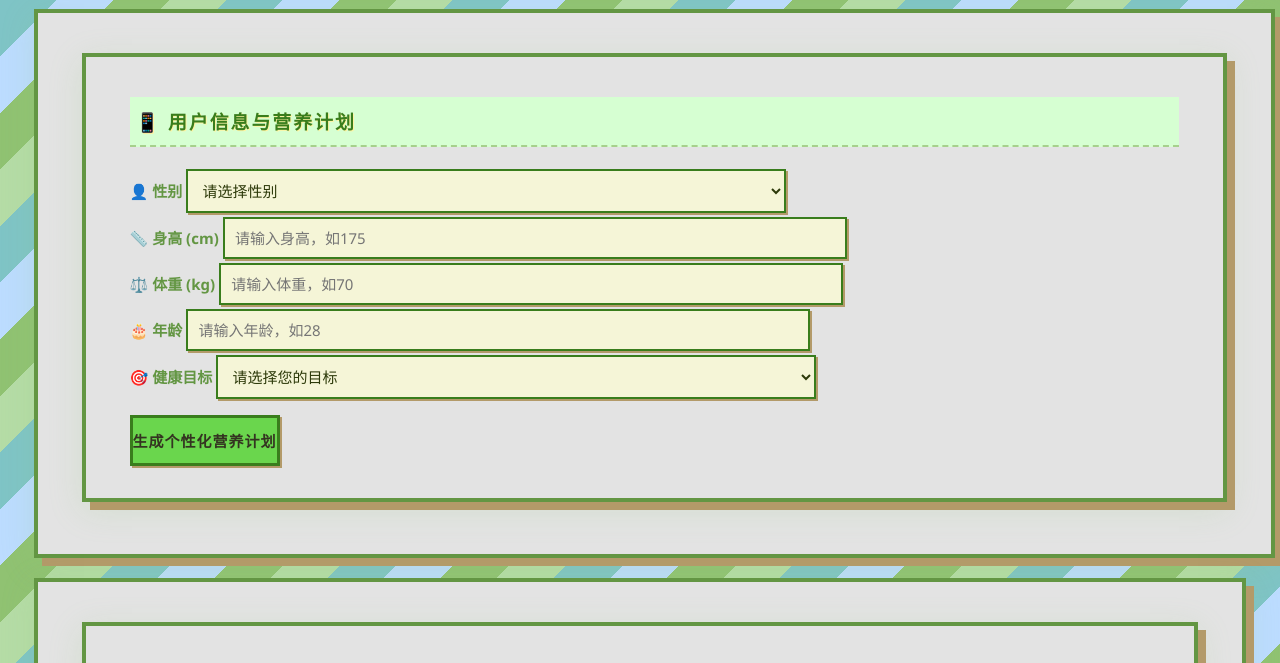
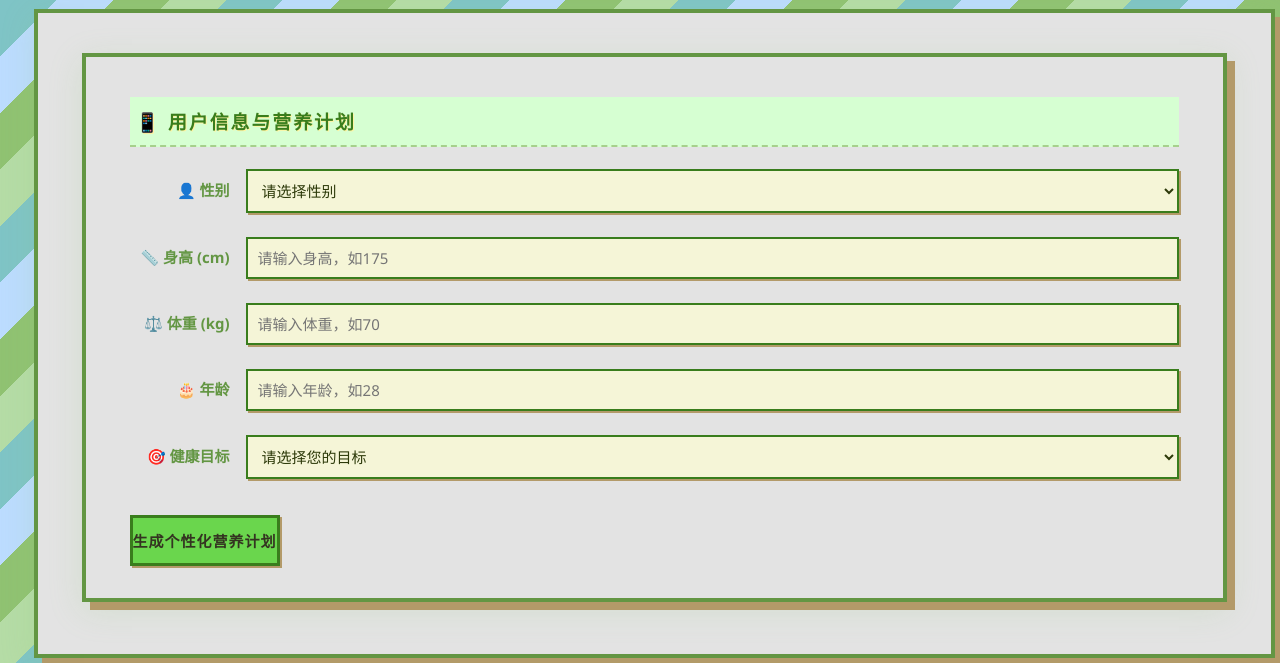
Before and after one commit to ZeusswwwW/nutrition-tracker, a plain HTML site: page index.html in a window 1280 px wide. Shown: the part 113-776 px from the top of the page. Drawn offline with Linux system fonts and the light colour scheme.

Commit message:
Add files via upload
update index.html

```diff
--- a/index.html
+++ b/index.html
@@ -107,9 +107,10 @@ input, select, textarea {
     margin-bottom: 4px;
     outline: none;
     transition: border 0.14s, box-shadow 0.16s;
-    width: 98%;
-    min-width: 260px;
-    max-width: 600px;
+    width: 100%;
+    min-width: 0;
+    max-width: 100%;
+    box-sizing: border-box;
 }
 input:focus, select:focus, textarea:focus {
     border-color: #6ad64d;
@@ -239,6 +240,26 @@ input:focus, select:focus, textarea:focus {
 
 .form-group label {
     font-size: 15px; color: #639643; font-weight: 600; margin-bottom: 7px;
+}
+.form-group {
+    display: flex;
+    align-items: center;
+    margin-bottom: 20px;
+}
+.form-group label {
+    width: 100px;
+    min-width: 70px;
+    margin-right: 16px;
+    text-align: right;
+    flex-shrink: 0;
+}
+.form-group input,
+.form-group select,
+.form-group textarea {
+    flex: 1 1 auto;
+    width: 100%;
+    min-width: 0;
+    max-width: 100%;
 }
 
 .log-entry, .recommendation-item, .nutrition-accuracy-info {
```
